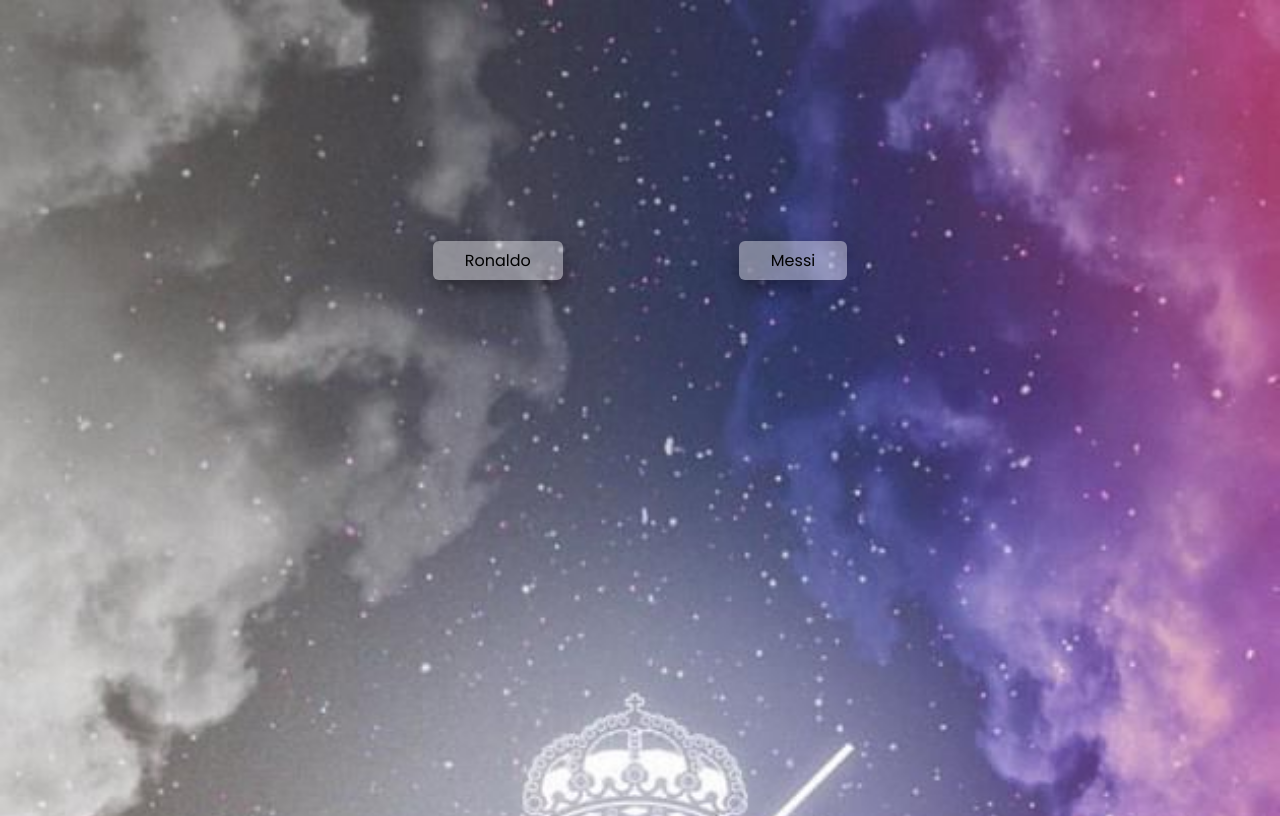
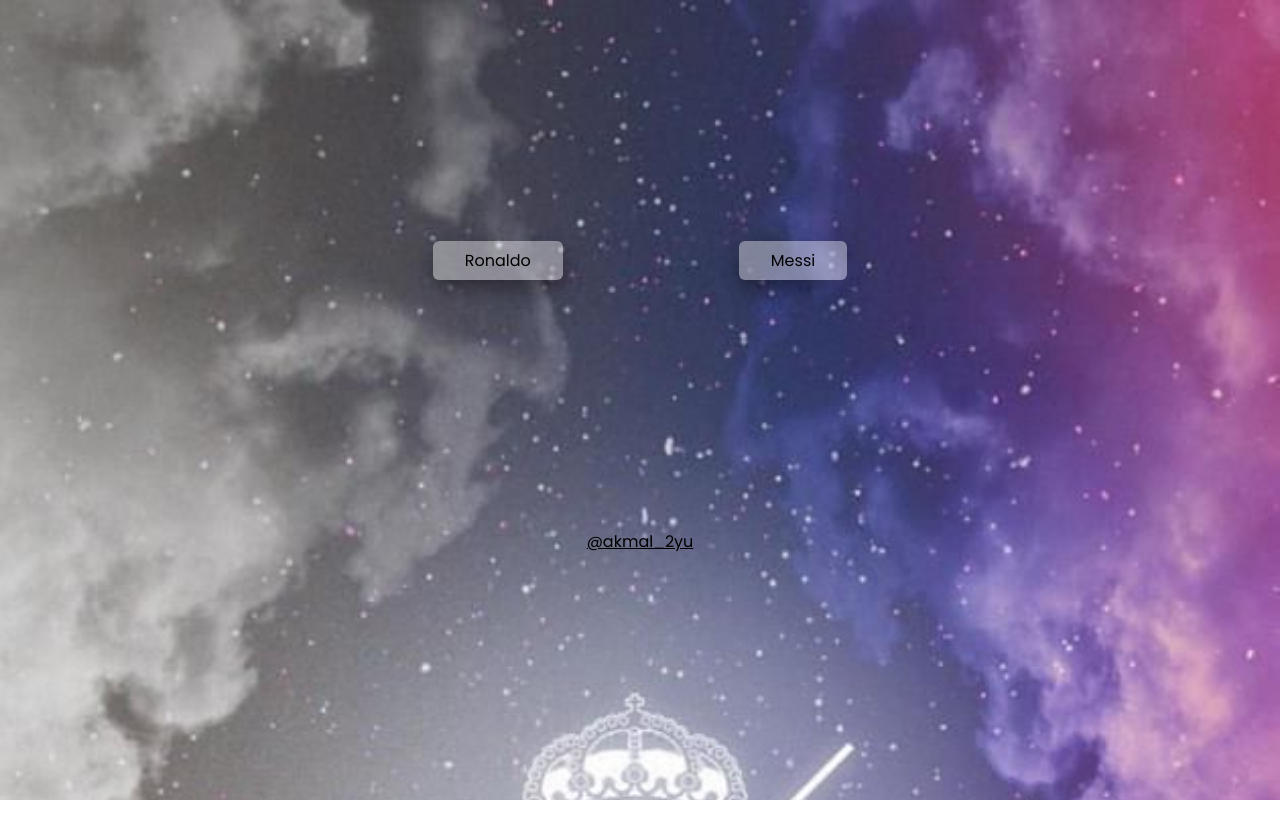
Before and after one commit to Onlyadmirer/Messi-and-Ronaldo, a plain HTML site: page index.html in a window 1280 px wide. Drawn offline with nearby package versions, Linux system fonts and the light colour scheme.

Commit message:
messi and ronaldo

```diff
--- a/index.html
+++ b/index.html
@@ -23,6 +23,7 @@
             <a href="messi.mp4" class="messi">Messi</a>
         </div>
     </section>
+    <section class="by"><p>@akmal_2yu</p></section>
 
     <script>
         feather.replace();
--- a/style.css
+++ b/style.css
@@ -14,7 +14,6 @@
 }
 
 section {
-    height: 100vh;
     display: flex;
     justify-content: center;
 }
@@ -48,3 +47,8 @@
 section .btn .messi:hover {
     box-shadow: 0 4px 10px rgba(56, 4, 124, 0.868);
 }
+
+.by {
+    margin-top: 15rem;
+    text-decoration: underline;
+}
```
